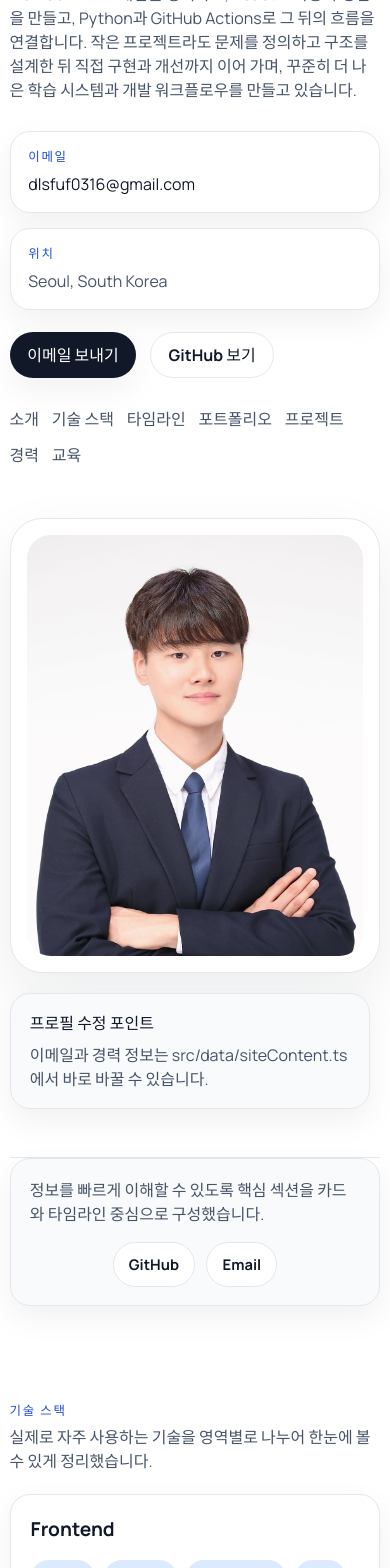
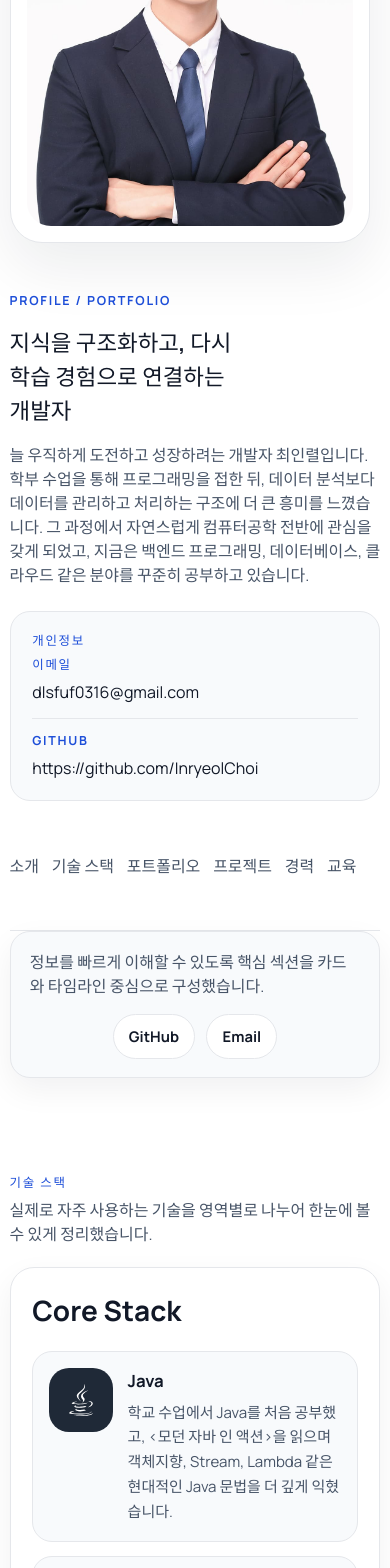
Before and after one commit to InryeolChoi/inchoi.github.io, a React (Vite) app: page / in a window 390 px wide. Shown: the part 420-1988 px from the top of the page. Built offline with nearby package versions, Linux system fonts and the light colour scheme.

Commit message:
change : design + README.md

```diff
--- a/package.json
+++ b/package.json
@@ -16,10 +16,13 @@
     "vite": "^6.4.1"
   },
   "dependencies": {
+    "@types/html2pdf.js": "^0.10.0",
+    "html2pdf.js": "^0.14.0",
     "i18next": "^25.10.9",
     "motion": "^12.38.0",
     "react": "^19.2.4",
     "react-dom": "^19.2.4",
-    "react-i18next": "^16.6.6"
+    "react-i18next": "^16.6.6",
+    "react-icons": "^5.6.0"
   }
 }
--- a/src/App.tsx
+++ b/src/App.tsx
@@ -1,4 +1,4 @@
-import { useEffect, useState } from "react";
+import { useEffect, useRef, useState } from "react";
 import { useTranslation } from "react-i18next";
 
 import { Education } from "./components/Education";
@@ -9,14 +9,15 @@ import { LanguageToggle } from "./components/LanguageToggle";
 import { Portfolio } from "./components/Portfolio";
 import { Projects } from "./components/Projects";
 import { Skills } from "./components/Skills";
-import { Timeline } from "./components/Timeline";
 import { getLocale, profile } from "./data/siteContent";
 import type { Locale } from "./types";
 
 function App() {
   const { i18n, t } = useTranslation();
   const [showIntro, setShowIntro] = useState(true);
+  const [isExporting, setIsExporting] = useState(false);
   const locale: Locale = getLocale(i18n.language);
+  const cvRef = useRef<HTMLElement>(null);
 
   useEffect(() => {
     const timer = window.setTimeout(() => {
@@ -32,6 +33,49 @@ function App() {
     document.documentElement.lang = locale;
   }, [locale]);
 
+  const handleDownloadCv = async () => {
+    if (!cvRef.current || isExporting) {
+      return;
+    }
+
+    setIsExporting(true);
+
+    try {
+      const html2pdf = (await import("html2pdf.js")).default;
+      await new Promise((resolve) => window.setTimeout(resolve, 150));
+      const exporter = html2pdf() as {
+        set: (options: Record<string, unknown>) => {
+          from: (element: HTMLElement) => {
+            save: () => Promise<void>;
+          };
+        };
+      };
+
+      await exporter
+        .set({
+          filename: "inryeol-choi-cv.pdf",
+          margin: [10, 10, 10, 10],
+          pagebreak: { mode: ["css", "legacy"] },
+          html2canvas: {
+            scale: 2,
+            useCORS: true,
+            backgroundColor: "#ffffff",
+          },
+          jsPDF: {
+            unit: "mm",
+            format: "a4",
+            orientation: "portrait",
+          },
+        })
+        .from(cvRef.current)
+        .save();
+    } finally {
+      window.setTimeout(() => {
+        setIsExporting(false);
+      }, 150);
+    }
+  };
+
   return (
     <>
       <IntroOverlay show={showIntro} />
@@ -43,7 +87,7 @@ function App() {
           <LanguageToggle locale={locale} />
         </header>
 
-        <main className="pageContent" id="content">
+        <main className={isExporting ? "pageContent exportMode" : "pageContent"} id="content" ref={cvRef}>
           <Hero locale={locale} />
           <section className="sectionIntro">
             <p>{t("sectionLead")}</p>
@@ -56,12 +100,16 @@ function App() {
             </div>
           </section>
           <Skills locale={locale} />
-          <Timeline locale={locale} />
           <Portfolio locale={locale} />
           <Projects locale={locale} />
           <Experience locale={locale} />
           <Education locale={locale} />
         </main>
+        <footer className="pageFooter">
+          <button className="cvButton" type="button" onClick={handleDownloadCv} disabled={isExporting}>
+            {isExporting ? t("downloadingCv") : t("downloadCv")}
+          </button>
+        </footer>
       </div>
     </>
   );
--- a/src/components/Hero.tsx
+++ b/src/components/Hero.tsx
@@ -13,6 +13,29 @@ export function Hero({ locale }: HeroProps) {
 
   return (
     <section className="heroSection" id="about">
+      <motion.h1
+        className="heroTitle"
+        initial={{ y: 28, opacity: 0 }}
+        whileInView={{ y: 0, opacity: 1 }}
+        viewport={{ once: true, amount: 0.6 }}
+        transition={{ duration: 0.55, delay: 0.05 }}
+      >
+        {profile.name}
+      </motion.h1>
+
+      <div className="heroBody">
+        <motion.div
+          className="heroVisual"
+          initial={{ x: 24, opacity: 0 }}
+          whileInView={{ x: 0, opacity: 1 }}
+          viewport={{ once: true, amount: 0.4 }}
+          transition={{ duration: 0.7, ease: "easeOut" }}
+        >
+          <div className="photoShell">
+            <img alt={`${profile.name} profile`} className="profilePhoto" src={profile.photoPath} />
+          </div>
+        </motion.div>
+
         <div className="heroCopy">
         <motion.p
           className="eyebrow"
@@ -23,15 +46,6 @@ export function Hero({ locale }: HeroProps) {
         >
           {t("heroEyebrow")}
         </motion.p>
-        <motion.h1
-          className="heroTitle"
-          initial={{ y: 28, opacity: 0 }}
-          whileInView={{ y: 0, opacity: 1 }}
-          viewport={{ once: true, amount: 0.6 }}
-          transition={{ duration: 0.55, delay: 0.05 }}
-        >
-          {profile.name}
-        </motion.h1>
         <motion.p
           className="heroHeadline"
           initial={{ y: 28, opacity: 0 }}
@@ -50,37 +64,29 @@ export function Hero({ locale }: HeroProps) {
         >
           {profile.intro[locale]}
         </motion.p>
+        </div>
+      </div>
 
       <motion.div
-          className="heroMeta"
+        className="personalInfoBlock"
         initial={{ y: 28, opacity: 0 }}
         whileInView={{ y: 0, opacity: 1 }}
         viewport={{ once: true, amount: 0.6 }}
         transition={{ duration: 0.55, delay: 0.2 }}
       >
-          <div className="metaCard">
+        <p className="sectionKicker">{t("personalInfo")}</p>
+        <div className="personalInfoList">
+          <div className="personalInfoRow">
             <span className="metaLabel">{t("contact")}</span>
             <a href={`mailto:${profile.email}`}>{profile.email}</a>
           </div>
-          <div className="metaCard">
-            <span className="metaLabel">{t("location")}</span>
-            <span>{profile.location[locale]}</span>
+          <div className="personalInfoRow">
+            <span className="metaLabel">{t("githubProfile")}</span>
+            <a href={profile.githubUrl} target="_blank" rel="noreferrer">
+              {profile.githubUrl}
+            </a>
           </div>
-        </motion.div>
-
-        <motion.div
-          className="heroActions"
-          initial={{ y: 28, opacity: 0 }}
-          whileInView={{ y: 0, opacity: 1 }}
-          viewport={{ once: true, amount: 0.6 }}
-          transition={{ duration: 0.55, delay: 0.25 }}
-        >
-          <a className="primaryButton" href={profile.resumeLinks[locale].href}>
-            {profile.resumeLinks[locale].label}
-          </a>
-          <a className="secondaryButton" href={profile.socialLinks[0].href} target="_blank" rel="noreferrer">
-            {t("viewGithub")}
-          </a>
+        </div>
       </motion.div>
 
       <motion.nav
@@ -96,23 +102,6 @@ export function Hero({ locale }: HeroProps) {
           </a>
         ))}
       </motion.nav>
-      </div>
-
-      <motion.div
-        className="heroVisual"
-        initial={{ x: 24, opacity: 0 }}
-        whileInView={{ x: 0, opacity: 1 }}
-        viewport={{ once: true, amount: 0.4 }}
-        transition={{ duration: 0.7, ease: "easeOut" }}
-      >
-        <div className="photoShell">
-          <img alt={`${profile.name} profile`} className="profilePhoto" src={profile.photoPath} />
-        </div>
-        <div className="tipCard">
-          <p>{t("heroPrimary")}</p>
-          <span>{t("heroSecondary")}</span>
-        </div>
-      </motion.div>
     </section>
   );
 }
--- a/src/components/IntroOverlay.tsx
+++ b/src/components/IntroOverlay.tsx
@@ -18,9 +18,6 @@ export function IntroOverlay({ show }: IntroOverlayProps) {
           exit={{ opacity: 0 }}
           transition={{ duration: 0.35, ease: "easeOut" }}
         >
-          <a className="skipLink" href="#content">
-            {t("introSkip")}
-          </a>
           <motion.div
             className="introPanel"
             initial={{ scale: 0.92, opacity: 0.35 }}
--- a/src/components/Skills.tsx
+++ b/src/components/Skills.tsx
@@ -1,5 +1,19 @@
 import { motion } from "motion/react";
+import { FaJava, FaReact } from "react-icons/fa6";
+import {
+  SiC,
+  SiCplusplus,
+  SiDocker,
+  SiFastapi,
+  SiGithubactions,
+  SiPostgresql,
+  SiPython,
+  SiR,
+  SiSwift,
+  SiTypescript,
+} from "react-icons/si";
 import { useTranslation } from "react-i18next";
+import type { IconType } from "react-icons";
 
 import { skillCategories } from "../data/siteContent";
 import type { Locale } from "../types";
@@ -9,29 +23,54 @@ type SkillsProps = {
   locale: Locale;
 };
 
+const iconMap: Record<string, IconType> = {
+  java: FaJava,
+  react: FaReact,
+  typescript: SiTypescript,
+  fastapi: SiFastapi,
+  python: SiPython,
+  postgresql: SiPostgresql,
+  docker: SiDocker,
+  githubactions: SiGithubactions,
+  c: SiC,
+  cplusplus: SiCplusplus,
+  swift: SiSwift,
+  r: SiR,
+};
+
 export function Skills({ locale }: SkillsProps) {
   const { t } = useTranslation();
 
   return (
     <section className="contentSection">
       <SectionHeading id="skills" title={t("skillsTitle")} lead={t("skillsLead")} />
-      <div className="skillsGrid">
+      <div className="skillsColumns">
         {skillCategories.map((category, index) => (
           <motion.article
             key={category.title.en}
-            className="panelCard"
+            className="stackColumn"
             initial={{ y: 30, opacity: 0 }}
             whileInView={{ y: 0, opacity: 1 }}
             viewport={{ once: true, amount: 0.35 }}
             transition={{ duration: 0.45, delay: index * 0.08 }}
           >
             <h3>{category.title[locale]}</h3>
-            <div className="tagList">
-              {category.items.map((item) => (
-                <span key={item} className="tag">
-                  {item}
-                </span>
-              ))}
+            <div className="stackItemList">
+              {category.items.map((item) => {
+                const Icon = iconMap[item.iconKey];
+
+                return (
+                  <article key={item.name} className="stackItemCard">
+                    <div className="stackItemHeader">
+                      <div className="skillIconBox">{Icon ? <Icon /> : null}</div>
+                      <div className="skillText">
+                        <h4>{item.name}</h4>
+                        <p>{item.description[locale]}</p>
+                      </div>
+                    </div>
+                  </article>
+                );
+              })}
             </div>
           </motion.article>
         ))}
--- a/src/data/siteContent.ts
+++ b/src/data/siteContent.ts
@@ -3,20 +3,21 @@ import type {
   ExperienceItem,
   LinkItem,
   PortfolioItem,
+  SkillItem,
   SkillCategory,
-  TimelineItem,
 } from "../types";
 import type { Locale, ProjectItem } from "../types";
 
 export const profile = {
   name: "Inryeol Choi",
+  githubUrl: "https://github.com/InryeolChoi",
   headline: {
     ko: "지식을 구조화하고, 다시 학습 경험으로 연결하는 개발자",
     en: "A developer who structures knowledge and turns it into learning experiences",
   },
   intro: {
-    ko: "저는 기록한 지식이 다시 쓰이는 흐름에 관심이 있습니다. Markdown으로 개념을 정리하고, React로 사용자 경험을 만들고, Python과 GitHub Actions로 그 뒤의 흐름을 연결합니다. 작은 프로젝트라도 문제를 정의하고 구조를 설계한 뒤 직접 구현과 개선까지 이어 가며, 꾸준히 더 나은 학습 시스템과 개발 워크플로우를 만들고 있습니다.",
-    en: "I am interested in making knowledge reusable. I organize ideas with markdown, build user experiences with React, and connect the workflow behind them with Python and GitHub Actions. Even in small projects, I like defining the problem, designing the structure, and carrying the work through implementation and iteration to build better learning systems and developer workflows.",
+    ko: "늘 우직하게 도전하고 성장하려는 개발자 최인렬입니다. 학부 수업을 통해 프로그래밍을 접한 뒤, 데이터 분석보다 데이터를 관리하고 처리하는 구조에 더 큰 흥미를 느꼈습니다. 그 과정에서 자연스럽게 컴퓨터공학 전반에 관심을 갖게 되었고, 지금은 백엔드 프로그래밍, 데이터베이스, 클라우드 같은 분야를 꾸준히 공부하고 있습니다.",
+    en: "I am a developer who keeps moving forward with steady curiosity. After being introduced to programming through university courses, I became more interested in how data is managed and processed than in data analysis itself. That naturally led me deeper into computer science, and I am now continuously studying backend programming, databases, and cloud technologies.",
   },
   email: "dlsfuf0316@gmail.com",
   location: {
@@ -49,72 +50,123 @@ export const profile = {
 export const skillCategories: SkillCategory[] = [
   {
     title: {
-      ko: "Frontend",
-      en: "Frontend",
+      ko: "Core Stack",
+      en: "Core Stack",
     },
-    items: ["React", "Next.js", "TypeScript", "Vite", "Motion", "CSS Modules"],
+    items: [
+      {
+        name: "Java",
+        iconKey: "java",
+        description: {
+          ko: "학교 수업에서 Java를 처음 공부했고, <모던 자바 인 액션>을 읽으며 객체지향, Stream, Lambda 같은 현대적인 Java 문법을 더 깊게 익혔습니다.",
+          en: "I first studied Java in school, then deepened my understanding of object-oriented design and modern Java features such as streams and lambdas through Modern Java in Action.",
+        },
+      },
+      {
+        name: "React",
+        iconKey: "react",
+        description: {
+          ko: "포트폴리오 사이트와 학습용 UI를 만들면서 컴포넌트 설계, 상태 흐름, 화면 구조 분리에 익숙해졌습니다.",
+          en: "I used React to build this portfolio and study-focused interfaces, becoming comfortable with component design, state flow, and screen composition.",
+        },
+      },
+      {
+        name: "TypeScript",
+        iconKey: "typescript",
+        description: {
+          ko: "React 프로젝트에서 타입 안정성을 높이기 위해 사용했고, 데이터 구조를 명확하게 정의하며 유지보수성을 높였습니다.",
+          en: "I use TypeScript in React projects to improve type safety and keep data structures explicit and maintainable.",
+        },
+      },
+      {
+        name: "FastAPI",
+        iconKey: "fastapi",
+        description: {
+          ko: "Active Recall Quiz 백엔드에서 API 구조를 나누고 시험 생성, 제출, 채점 흐름을 연결하는 데 활용했습니다.",
+          en: "I used FastAPI in the Active Recall Quiz backend to structure APIs and support exam creation, submission, and grading flows.",
+        },
+      },
+    ] satisfies SkillItem[],
   },
   {
     title: {
-      ko: "Backend",
-      en: "Backend",
+      ko: "Familiar With",
+      en: "Familiar With",
     },
-    items: ["Python", "FastAPI", "SQLite", "PostgreSQL", "REST API"],
+    items: [
+      {
+        name: "Python",
+        iconKey: "python",
+        description: {
+          ko: "학습 앱 백엔드와 자동화 스크립트에서 사용했고, 로직을 빠르게 구현하고 실험하는 데 익숙합니다.",
+          en: "I use Python in backend work and automation scripts, and I am comfortable using it to prototype and implement logic quickly.",
+        },
+      },
+      {
+        name: "PostgreSQL",
+        iconKey: "postgresql",
+        description: {
+          ko: "database-playground 저장소에서 SQL과 데이터 모델링 기초를 직접 실습하며 익혔습니다.",
+          en: "I practiced SQL and database fundamentals hands-on in the database-playground repository.",
+        },
+      },
+      {
+        name: "Docker",
+        iconKey: "docker",
+        description: {
+          ko: "PostgreSQL 실습 환경을 컨테이너로 구성하면서 로컬 개발 환경을 반복 가능하게 만드는 흐름을 익혔습니다.",
+          en: "I used Docker to make the PostgreSQL practice environment reproducible and easier to manage locally.",
+        },
+      },
+      {
+        name: "GitHub Actions",
+        iconKey: "githubactions",
+        description: {
+          ko: "노트 동기화와 GitHub Pages 배포처럼 반복되는 작업을 자동화하는 데 활용하고 있습니다.",
+          en: "I use GitHub Actions to automate repetitive tasks such as note sync pipelines and GitHub Pages deployment.",
+        },
+      },
+    ] satisfies SkillItem[],
   },
   {
     title: {
-      ko: "Workflow",
-      en: "Workflow",
+      ko: "Explored",
+      en: "Explored",
     },
-    items: ["GitHub Actions", "Markdown Workflow", "Testing", "Docker", "Documentation"],
-  },
-];
-
-export const timelineItems: TimelineItem[] = [
+    items: [
       {
-    period: "2026",
-    title: {
-      ko: "개인 브랜딩 사이트 리뉴얼",
-      en: "Personal branding site refresh",
-    },
-    subtitle: {
-      ko: "React 포트폴리오 재구성",
-      en: "React portfolio redesign",
-    },
-    summary: {
-      ko: "프로필, 경력, 프로젝트, 포트폴리오를 한눈에 볼 수 있도록 정보 구조를 다시 설계했습니다.",
-      en: "Reframed the information architecture so profile, experience, projects, and portfolio can be understood at a glance.",
+        name: "C",
+        iconKey: "c",
+        description: {
+          ko: "기초 프로그래밍과 알고리즘 학습 과정에서 메모리와 자료구조를 더 낮은 수준에서 이해하기 위해 다뤘습니다.",
+          en: "I explored C while studying programming fundamentals and algorithms to better understand memory and low-level data structures.",
         },
       },
       {
-    period: "2025",
-    title: {
-      ko: "Active Recall Quiz 고도화",
-      en: "Expanded Active Recall Quiz",
-    },
-    subtitle: {
-      ko: "노트 동기화, 시험 흐름, 오답 복습 UX 정리",
-      en: "Refined note sync, exam flow, and wrong-answer review UX",
-    },
-    summary: {
-      ko: "외부 노트 저장소와 학습 앱의 책임을 분리하고, 동기화된 콘텐츠를 기반으로 학습/시험/채점 흐름을 구성했습니다.",
-      en: "Separated note ownership from the learning app and built study, exam, and grading flows on top of synced content.",
+        name: "C++",
+        iconKey: "cplusplus",
+        description: {
+          ko: "알고리즘 문제 풀이와 기본 문법 학습을 통해 자료구조와 성능 감각을 익히는 데 활용했습니다.",
+          en: "I used C++ in algorithm practice to get more comfortable with data structures and performance-oriented thinking.",
         },
       },
       {
-    period: "2024",
-    title: {
-      ko: "학습용 콘텐츠 저장소와 DB 실험 축적",
-      en: "Built note repositories and database experiments",
+        name: "SwiftUI",
+        iconKey: "swift",
+        description: {
+          ko: "Apple 튜토리얼을 따라가며 SwiftUI 기반 앱 구조와 선언형 UI 작성 방식을 경험해봤습니다.",
+          en: "I explored declarative UI and app structure in SwiftUI by following Apple tutorials and small practice projects.",
         },
-    subtitle: {
-      ko: "Markdown 기반 학습 자료 정리와 SQL 연습 병행",
-      en: "Combined markdown study notes with hands-on SQL practice",
       },
-    summary: {
-      ko: "문서 기반 학습 저장소와 PostgreSQL 실습 환경을 꾸준히 쌓으면서 문제 해결의 기반을 넓혔습니다.",
-      en: "Expanded problem-solving foundations through markdown-driven learning repos and a PostgreSQL playground.",
+      {
+        name: "R",
+        iconKey: "r",
+        description: {
+          ko: "기초 통계와 데이터 처리 흐름을 이해하기 위해 문법과 패키지 사용 방식을 가볍게 학습했습니다.",
+          en: "I briefly studied R to understand basic statistics workflows and package-based data handling.",
         },
+      },
+    ] satisfies SkillItem[],
   },
 ];
 
@@ -150,7 +202,7 @@ export const portfolioItems: PortfolioItem[] = [
     title: "Profile Site",
     description: {
       ko: "개인 소개, 프로젝트, 타임라인을 정리하는 GitHub Pages 기반 포트폴리오 사이트입니다.",
-      en: "A GitHub Pages portfolio site that organizes profile, projects, and timeline content.",
+      en: "A GitHub Pages portfolio site that organizes profile, projects, and career content.",
     },
     techStack: ["React", "TypeScript", "Vite", "Motion"],
     githubUrl: "https://github.com/InryeolChoi/inchoi.github.io",
@@ -289,7 +341,6 @@ export const educationItems: EducationItem[] = [
 export const sectionAnchors = [
   { id: "about", label: { ko: "소개", en: "About" } },
   { id: "skills", label: { ko: "기술 스택", en: "Tech Stack" } },
-  { id: "timeline", label: { ko: "타임라인", en: "Timeline" } },
   { id: "portfolio", label: { ko: "포트폴리오", en: "Portfolio" } },
   { id: "projects", label: { ko: "프로젝트", en: "Projects" } },
   { id: "experience", label: { ko: "경력", en: "Experience" } },
--- a/src/i18n.ts
+++ b/src/i18n.ts
@@ -25,8 +25,12 @@ const resources = {
       experienceLead: "프로젝트 경험과 실무에 가까운 작업 흐름을 중심으로 정리했습니다.",
       educationLead: "학력, 교육 과정, 자격 준비 이력을 정리할 수 있는 영역입니다.",
       github: "GitHub",
+      githubProfile: "GitHub",
       liveSite: "Live",
       viewGithub: "GitHub 보기",
+      personalInfo: "개인정보",
+      downloadCv: "CV PDF 다운로드",
+      downloadingCv: "PDF 생성 중...",
       role: "역할",
       techStack: "기술 스택",
       introSkip: "본문으로 건너뛰기",
@@ -58,8 +62,12 @@ const resources = {
       experienceLead: "This section highlights project-driven experience and practical development flow.",
       educationLead: "A dedicated area for academic background, courses, and certification study.",
       github: "GitHub",
+      githubProfile: "GitHub",
       liveSite: "Live",
       viewGithub: "View GitHub",
+      personalInfo: "Personal Information",
+      downloadCv: "Download CV PDF",
+      downloadingCv: "Generating PDF...",
       role: "Role",
       techStack: "Tech stack",
       introSkip: "Skip to content",
--- a/src/index.css
+++ b/src/index.css
@@ -115,20 +115,16 @@ img {
 
 .heroSection {
   display: grid;
-  grid-template-columns: minmax(0, 1.1fr) minmax(360px, 0.9fr);
-  gap: 3rem;
-  align-items: center;
-  min-height: calc(100vh - 6rem);
+  gap: 1.5rem;
   padding: 2rem 0 3rem;
   border-bottom: 1px solid var(--line);
 }
 
-.heroCopy {
-  order: 1;
-}
-
-.heroVisual {
-  order: 2;
+.heroBody {
+  display: grid;
+  grid-template-columns: minmax(280px, 360px) minmax(0, 1fr);
+  gap: 2.25rem;
+  align-items: start;
 }
 
 .eyebrow,
@@ -143,7 +139,7 @@ img {
 }
 
 .heroTitle {
-  margin: 0.2rem 0 0;
+  margin: 0;
   font-family: "Cormorant Garamond", "Noto Sans KR", serif;
   font-size: clamp(3.8rem, 8vw, 6.6rem);
   line-height: 0.94;
@@ -170,40 +166,18 @@ img {
 
 .heroIntro {
   max-width: 60ch;
-  margin: 1.25rem 0 0;
+  margin: 1rem 0 0;
   font-size: 1rem;
-}
-
-.heroMeta {
-  display: grid;
-  grid-template-columns: repeat(2, minmax(0, 1fr));
-  gap: 0.9rem;
-  margin-top: 1.8rem;
 }
 
 .metaCard,
 .panelCard,
 .wideCard,
-.tipCard,
 .sectionIntro {
   border: 1px solid var(--line);
   border-radius: 24px;
   background: var(--surface);
   box-shadow: var(--shadow-soft);
-}
-
-.metaCard {
-  display: flex;
-  flex-direction: column;
-  gap: 0.35rem;
-  padding: 1rem 1.1rem;
-}
-
-.heroActions {
-  display: flex;
-  flex-wrap: wrap;
-  gap: 0.85rem;
-  margin-top: 1.4rem;
 }
 
 .primaryButton,
@@ -264,17 +238,17 @@ img {
 
 .heroVisual {
   display: grid;
-  gap: 1.25rem;
-  justify-items: end;
+  justify-items: stretch;
 }
 
 .photoShell {
-  width: min(100%, 420px);
+  width: min(100%, 360px);
   padding: 1rem;
   border-radius: 32px;
   background: #ffffff;
   border: 1px solid var(--line);
   box-shadow: var(--shadow-strong);
+  justify-self: end;
 }
 
 .profilePhoto {
@@ -282,17 +256,6 @@ img {
   aspect-ratio: 4 / 5;
   object-fit: cover;
   border-radius: 24px;
-}
-
-.tipCard {
-  width: min(100%, 360px);
-  padding: 1.1rem 1.2rem;
-  background: var(--surface-muted);
-}
-
-.tipCard p {
-  margin: 0 0 0.45rem;
-  font-weight: 800;
 }
 
 .sectionIntro {
@@ -328,6 +291,7 @@ img {
 
 .contentSection {
   padding: 4rem 0 0;
+  break-inside: avoid;
 }
 
 .sectionHeading {
@@ -346,8 +310,73 @@ img {
 .skillsGrid,
 .cardGrid {
   display: grid;
+  gap: 1rem;
+}
+
+.cardGrid {
+  grid-template-columns: repeat(2, minmax(0, 1fr));
+}
+
+.skillsColumns {
+  display: grid;
   grid-template-columns: repeat(3, minmax(0, 1fr));
   gap: 1rem;
+}
+
+.stackColumn {
+  padding: 1.35rem;
+  border: 1px solid var(--line);
+  border-radius: 24px;
+  background: #ffffff;
+  box-shadow: var(--shadow-soft);
+}
+
+.stackColumn h3 {
+  margin: 0;
+  font-size: 1.75rem;
+}
+
+.stackItemList {
+  display: grid;
+  gap: 0.9rem;
+  margin-top: 1.25rem;
+}
+
+.stackItemCard {
+  padding: 1rem;
+  border-radius: 20px;
+  background: var(--surface-muted);
+  border: 1px solid var(--line);
+}
+
+.stackItemHeader {
+  display: grid;
+  grid-template-columns: 64px minmax(0, 1fr);
+  gap: 0.9rem;
+  align-items: start;
+}
+
+.skillIconBox {
+  display: grid;
+  place-items: center;
+  width: 64px;
+  height: 64px;
+  border-radius: 20px;
+  background: #1f2937;
+  color: #ffffff;
+  font-size: 2rem;
+}
+
+.skillText h4 {
+  margin: 0;
+  font-size: 1.05rem;
+}
+
+.skillText p {
+  margin: 0.45rem 0 0;
+  color: var(--ink-soft);
+  font-size: 0.94rem;
+  line-height: 1.65;
 }
 
 .panelCard,
@@ -427,6 +456,10 @@ img {
   font-weight: 700;
 }
 
+.timelineBody .highlightList {
+  margin-top: 0.9rem;
+}
+
 .timelineBody p:last-child,
 .panelCard p:last-child,
 .wideCard p:last-child {
@@ -455,6 +488,37 @@ img {
 .stackedCards {
   display: grid;
   gap: 1rem;
+}
+
+.personalInfoBlock {
+  padding: 1.25rem 1.35rem;
+  border: 1px solid var(--line);
+  border-radius: 24px;
+  background: var(--surface-muted);
+}
+
+.personalInfoList {
+  display: grid;
+  gap: 0.85rem;
+}
+
+.personalInfoRow {
+  display: grid;
+  grid-template-columns: 96px minmax(0, 1fr);
+  gap: 1rem;
+  align-items: center;
+  padding-bottom: 0.85rem;
+  border-bottom: 1px solid var(--line);
+}
+
+.personalInfoRow:last-child {
+  padding-bottom: 0;
+  border-bottom: 0;
+}
+
+.personalInfoRow a {
+  color: var(--ink-strong);
+  word-break: break-all;
 }
 
 .highlightList {
@@ -504,29 +568,73 @@ img {
   color: rgba(255, 248, 239, 0.82);
 }
 
-.skipLink {
-  position: absolute;
-  top: 1rem;
-  left: 1rem;
-  padding: 0.7rem 0.95rem;
+.pageFooter {
+  display: flex;
+  justify-content: center;
+  padding: 0 0 4rem;
+}
+
+.cvButton {
+  min-width: 220px;
+  min-height: 50px;
+  border: 1px solid var(--ink-strong);
   border-radius: 999px;
-  background: rgba(255, 255, 255, 0.14);
+  background: var(--ink-strong);
+  color: #ffffff;
+  font-weight: 800;
+  cursor: pointer;
+  transition: transform 0.2s ease, box-shadow 0.2s ease, opacity 0.2s ease;
+  box-shadow: var(--shadow-soft);
+}
+
+.cvButton:hover:not(:disabled) {
+  transform: translateY(-2px);
+}
+
+.cvButton:disabled {
+  cursor: wait;
+  opacity: 0.7;
+}
+
+.exportMode {
+  width: 100%;
+  padding: 0;
+}
+
+.exportMode .panelCard,
+.exportMode .wideCard,
+.exportMode .timelineBody,
+.exportMode .photoShell,
+.exportMode .personalInfoBlock,
+.exportMode .sectionIntro {
+  box-shadow: none;
+}
+
+.exportMode .anchorNav {
+  display: none;
+}
+
+.exportMode .heroSection {
+  min-height: auto;
 }
 
 @media (max-width: 960px) {
-  .heroSection,
-  .skillsGrid,
+  .heroBody,
+  .skillsColumns,
   .cardGrid {
     grid-template-columns: 1fr;
   }
 
   .heroSection {
-    min-height: auto;
     padding-top: 1rem;
   }
 
   .heroVisual {
     justify-items: stretch;
+  }
+
+  .photoShell {
+    justify-self: stretch;
   }
 
   .sectionIntro,
@@ -546,8 +654,9 @@ img {
     padding-inline: 0.8rem;
   }
 
-  .heroMeta {
+  .personalInfoRow {
     grid-template-columns: 1fr;
+    gap: 0.35rem;
   }
 
   .heroTitle {
@@ -557,9 +666,8 @@ img {
   .panelCard,
   .wideCard,
   .timelineBody,
-  .tipCard,
   .sectionIntro,
-  .metaCard {
+  .personalInfoBlock {
     border-radius: 20px;
   }
 
```
Also changed, not shown: src/components/Education.tsx (+11 -12 lines), src/components/Experience.tsx (+11 -12 lines), src/components/Timeline.tsx (deleted, +0 -40 lines), src/types.ts (+7 -8 lines), 2 other files (tests, documents, lock files or other folders). Lines whose indentation alone changed are shown as unchanged.
